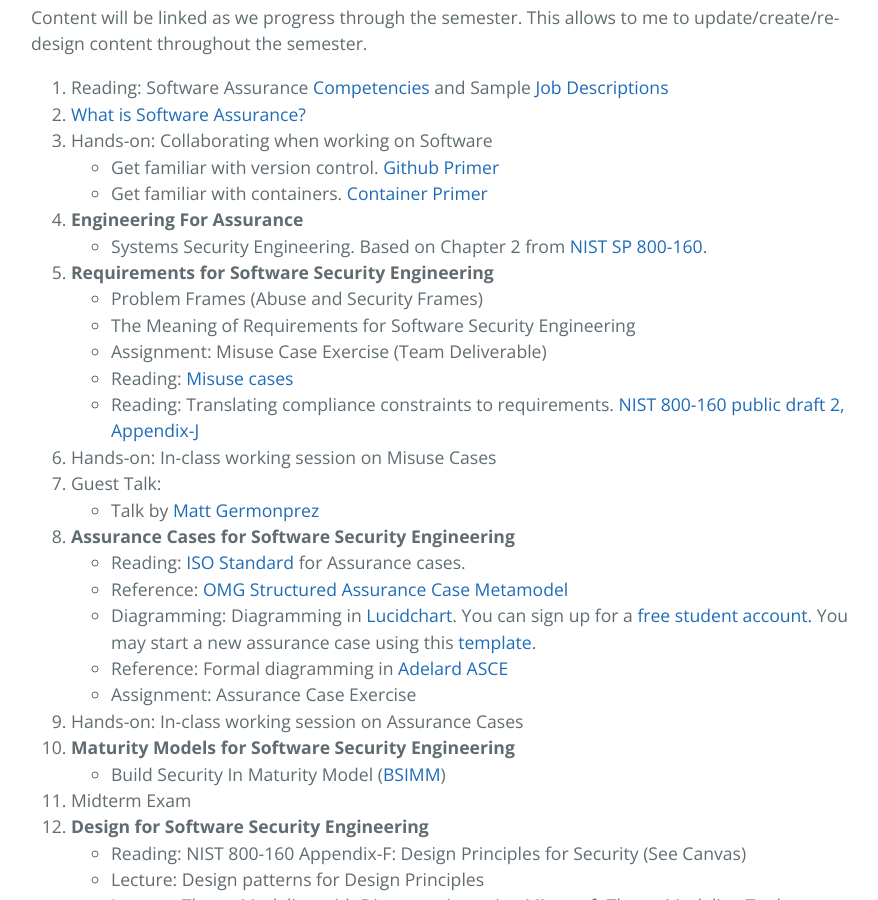
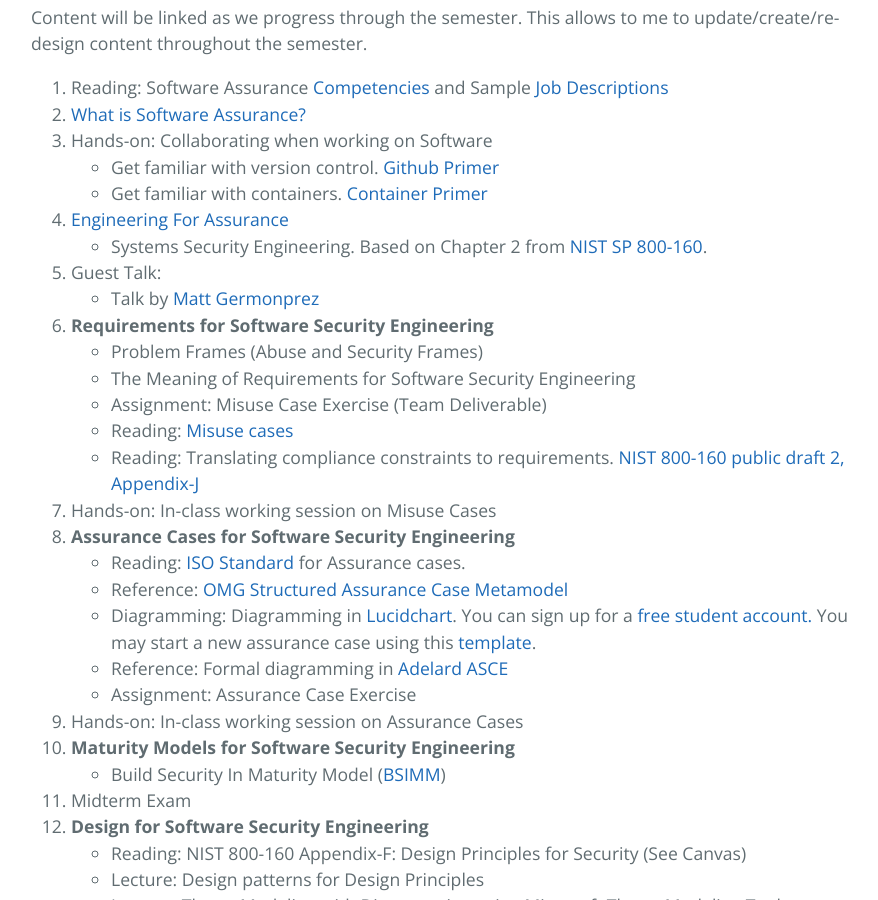
Before and after one commit to robinagandhi/swa, a Jekyll site: the page built from index.md, in a window 1280 px wide and 900 px high, scrolled down 481 px. Shown: the whole window, without its empty margins (193-1071 px from the left). Built offline with Jekyll 4.4.1, drawn with Linux system fonts in a browser that asks for light colours; some of the changed lines change nothing that is shown.

Commit message:
topics updated

```diff
--- a/index.md
+++ b/index.md
@@ -12,8 +12,10 @@ Content will be linked as we progress through the semester. This allows to me to
 1. Hands-on: Collaborating when working on Software
   - Get familiar with version control. [Github Primer](https://robinagandhi.github.io/swa/pages/github.html)
   - Get familiar with containers. [Container Primer](https://robinagandhi.github.io/swa/pages/containers.html)
-1. **Engineering For Assurance**
+1. [Engineering For Assurance](https://robinagandhi.github.io/swa/slides/lecture-1/systems-security-engineering.html)
   * Systems Security Engineering. Based on Chapter 2 from [NIST SP 800-160](http://nvlpubs.nist.gov/nistpubs/SpecialPublications/NIST.SP.800-160.pdf).
+1. Guest Talk:
+  * Talk by [Matt Germonprez](http://www.unomaha.edu/college-of-information-science-and-technology/about/faculty-staff/matt-germonprez.php)
 1. **Requirements for Software Security Engineering**
   * Problem Frames (Abuse and Security Frames)
   * The Meaning of Requirements for Software Security Engineering
@@ -21,8 +23,6 @@ Content will be linked as we progress through the semester. This allows to me to
   * Reading: [Misuse cases](http://ieeexplore.ieee.org/stamp/stamp.jsp?arnumber=1159030)
   * Reading: Translating compliance constraints to requirements. [NIST 800-160 public draft 2, Appendix-J](http://csrc.nist.gov/publications/drafts/800-160/sp800_160_second-draft.pdf)
 1. Hands-on: In-class working session on Misuse Cases
-1. Guest Talk:
-  * Talk by [Matt Germonprez](http://www.unomaha.edu/college-of-information-science-and-technology/about/faculty-staff/matt-germonprez.php)
 1. **Assurance Cases for Software Security Engineering**
   * Reading: [ISO Standard](https://unomaha.on.worldcat.org/oclc/772089071?databaseList=638) for Assurance cases.
   * Reference: [OMG Structured Assurance Case Metamodel](https://www.omg.org/spec/SACM/About-SACM)
```
